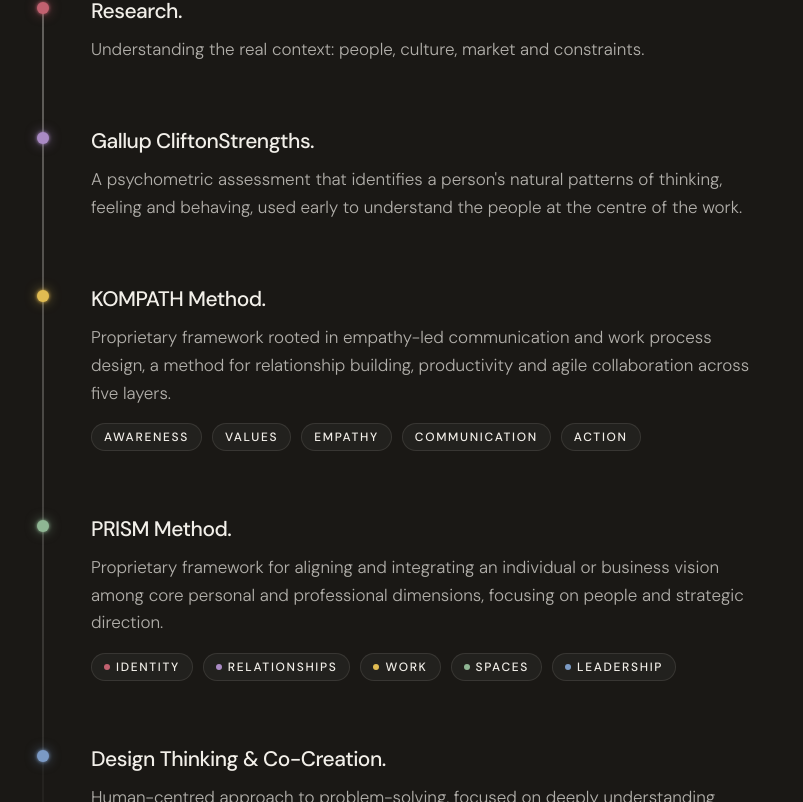
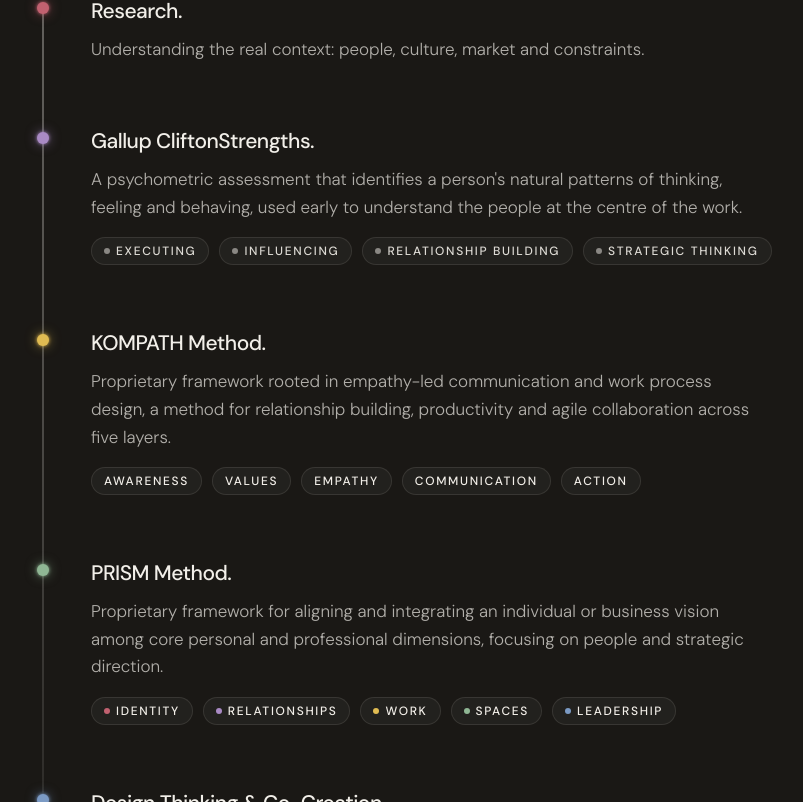
Before and after one commit to antonioherrera10/herr-design-collective, a Next.js app: page / in a window 1280 px wide. Shown: the part 8678-9480 px from the top of the page, without its empty margins (181-984 px from the left). Built offline with nearby package versions, Linux system fonts and the light colour scheme.

Commit message:
feat(method): add domains support to method steps
Enable the display of domain badges for method steps, starting with the Gallup CliftonStrengths integration to provide better context on professional frameworks.

```diff
--- a/components/Method.tsx
+++ b/components/Method.tsx
@@ -113,6 +113,21 @@
         <p className="mt-2.5 text-[16px] sm:text-[17px] font-light text-warm-white/70 leading-relaxed max-w-[58ch]">
           {step.description}
         </p>
+
+        {/* Domain Badges (e.g. CliftonStrengths: Executing, Influencing, Relationship Building, Strategic Thinking) */}
+        {step.domains && step.domains.length > 0 && (
+          <ul className="mt-4 flex flex-wrap items-center gap-2 sm:gap-2.5">
+            {step.domains.map((domain) => (
+              <li
+                key={domain}
+                className="text-[11px] sm:text-[12px] uppercase tracking-[0.14em] font-medium text-warm-white/90 bg-warm-white/[0.04] hover:bg-warm-white/[0.08] hover:border-warm-white/25 transition-all duration-200 border border-warm-white/10 px-3 py-1 rounded-full inline-flex items-center gap-1.5"
+              >
+                <span className="w-1.5 h-1.5 rounded-full bg-warm-white/50" aria-hidden="true" />
+                <span>{domain}</span>
+              </li>
+            ))}
+          </ul>
+        )}
 
         {/* Five Layers list if defined (e.g. KOMPATH Method) */}
         {step.layers && step.layers.length > 0 && (
--- a/lib/content.ts
+++ b/lib/content.ts
@@ -39,6 +39,7 @@
   name: string;
   description: string;
   layers?: readonly string[];
+  domains?: readonly string[];
   /** Only the PRISM step carries the five dimensions (spectrum bar markers). */
   dimensions?: readonly MethodDimension[];
 }
@@ -279,6 +280,12 @@
         name: "Gallup CliftonStrengths.",
         description:
           "A psychometric assessment that identifies a person's natural patterns of thinking, feeling and behaving, used early to understand the people at the centre of the work.",
+        domains: [
+          "Executing",
+          "Influencing",
+          "Relationship Building",
+          "Strategic Thinking",
+        ],
       },
       {
         name: "KOMPATH Method.",
```
